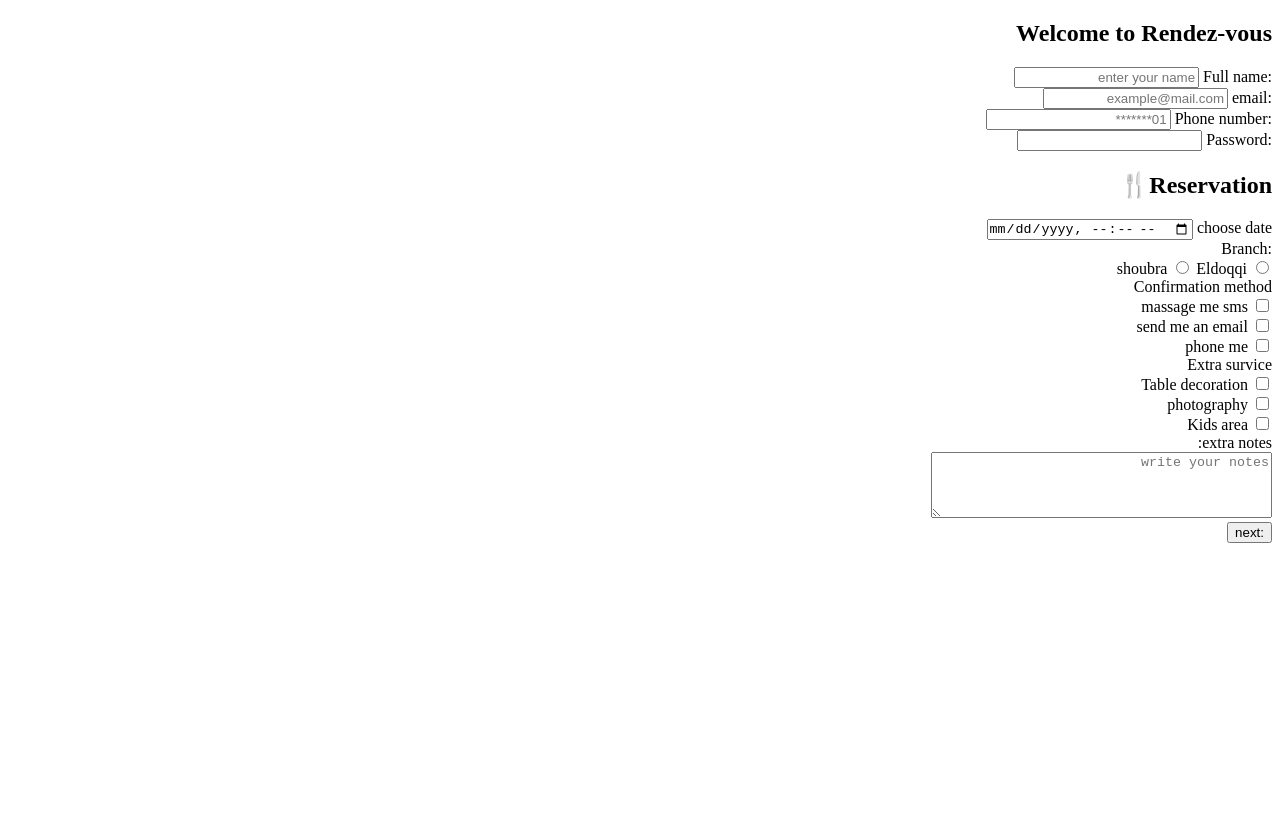
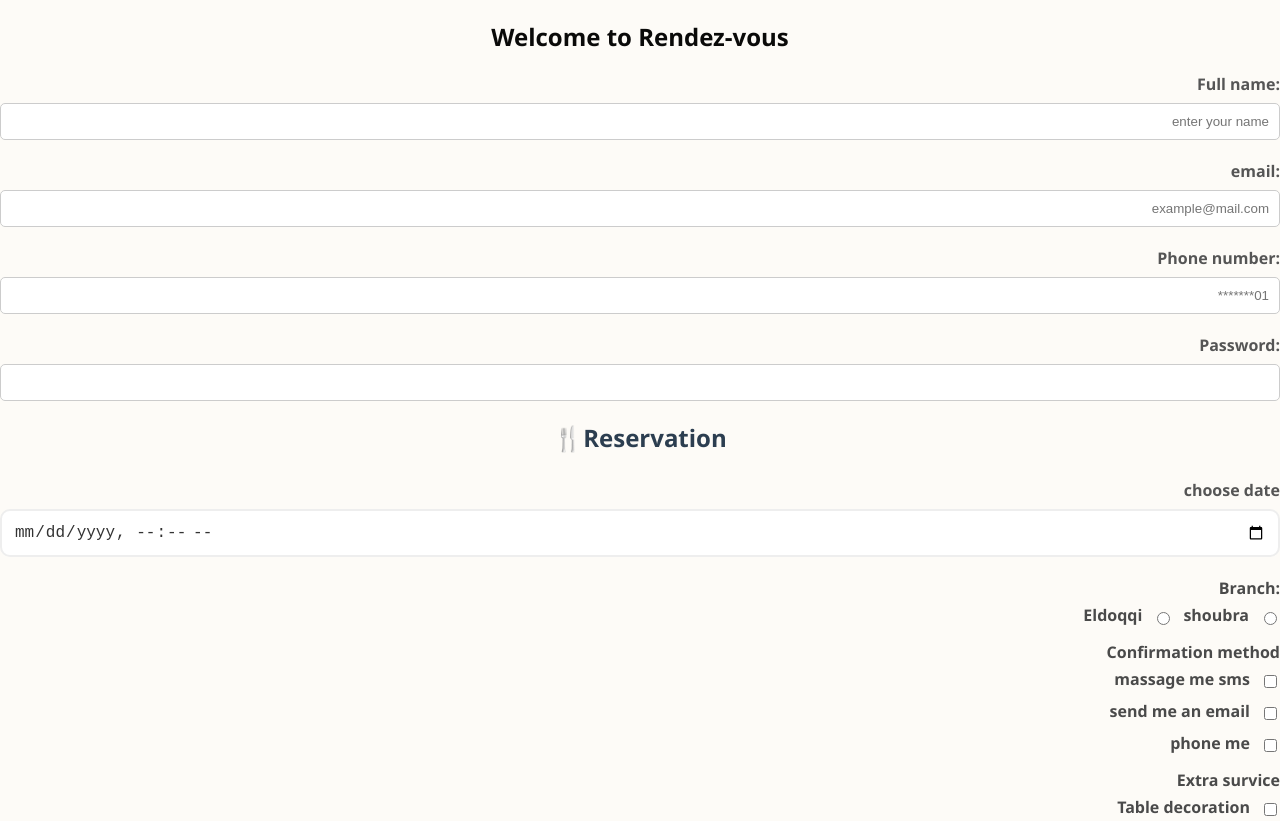
Before and after one commit to zarzormorad44-netizen/project-HTML, a plain HTML site: page index.html in a window 1280 px wide. Shown: the top 821 px of the page. Before the commit the page ends 800 px from the top, so only its background shows below. Drawn offline with Linux system fonts and the light colour scheme.

Commit message:
Update index.html

```diff
--- a/index.html
+++ b/index.html
@@ -2,7 +2,7 @@
 <html dir="rtl">
 <head>
     <title>Rendez-vous Restaurant</title>
-   <link rel="stylesheet"  href="project.css>
+   <link rel="stylesheet"  href="project.css">
 <head>
 <body>
 
```
